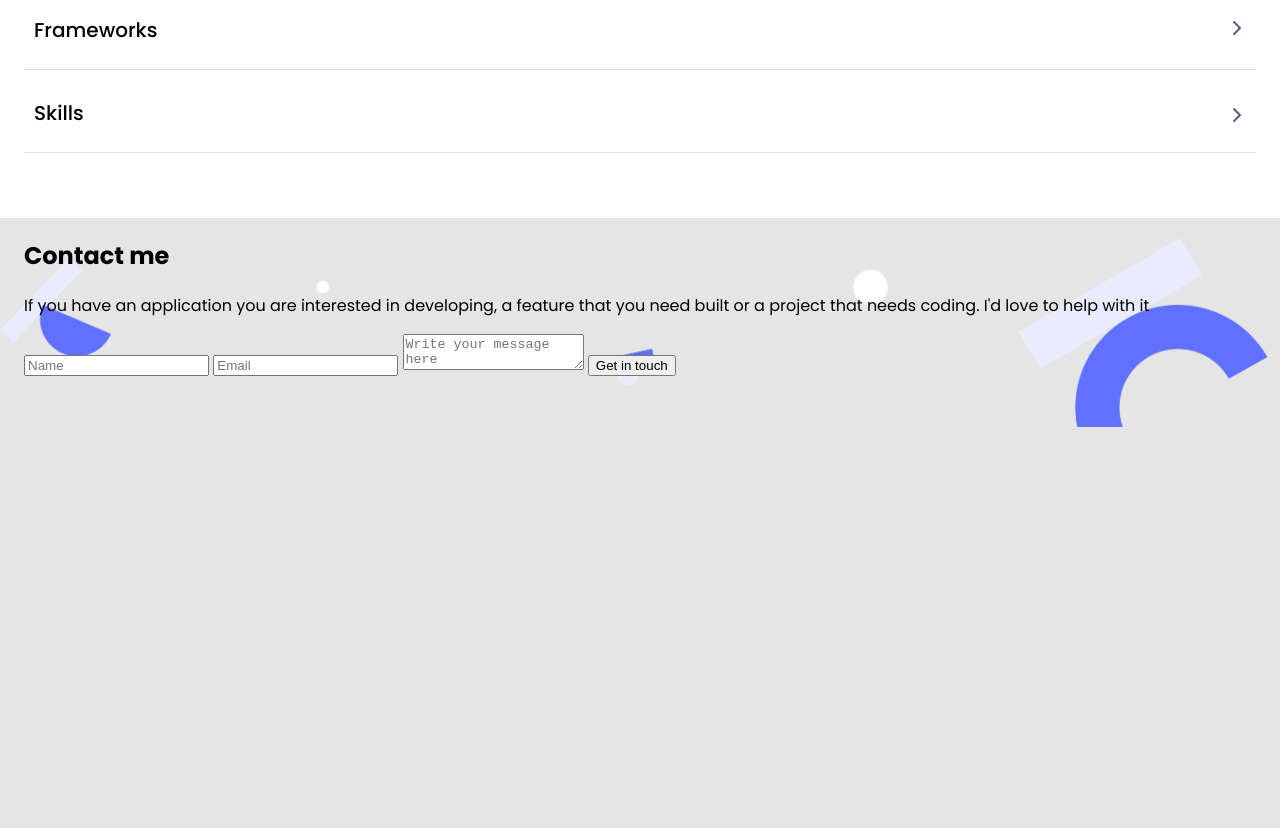
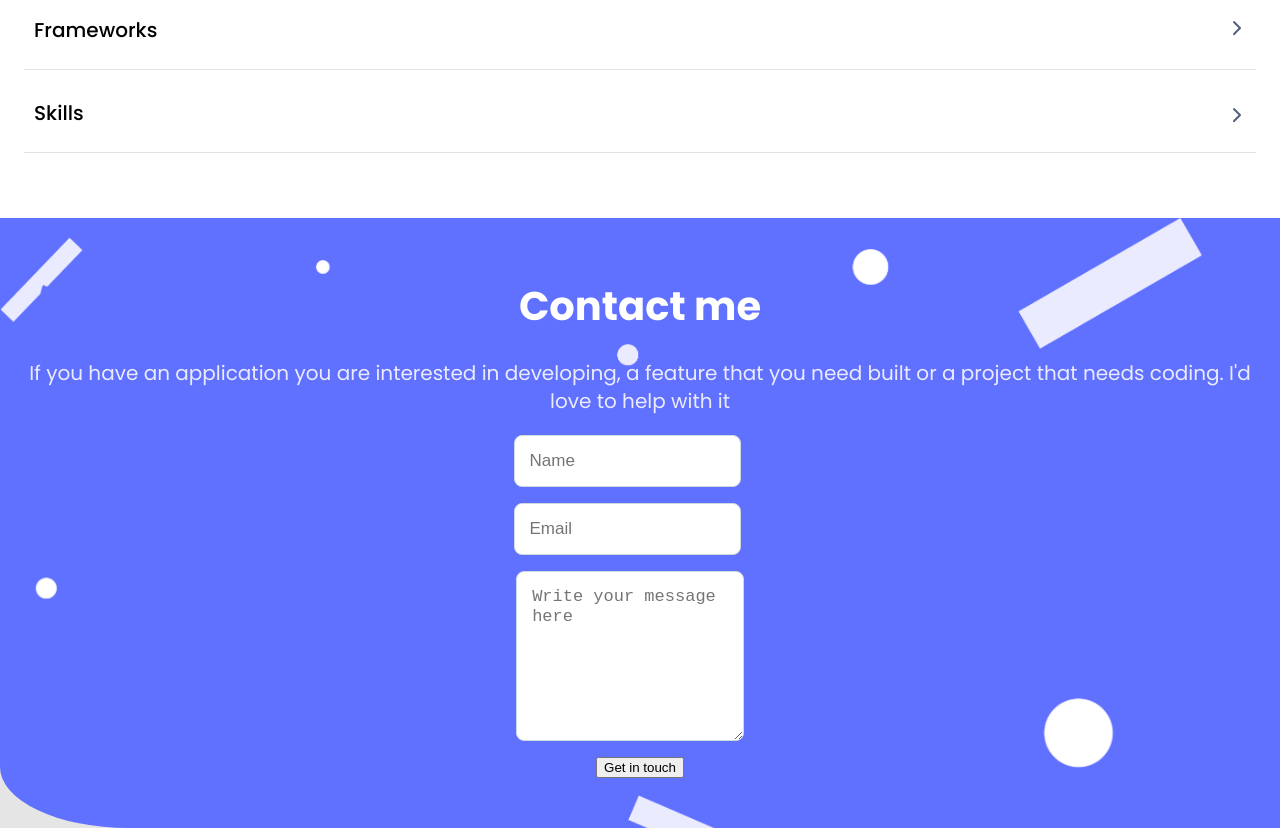
Before and after one commit to enis-memic/My-portfolio, a website: page index.html in a window 1280 px wide. Shown: the part 3868-4696 px from the top of the page. Before the commit the page ends 4295 px from the top, so only its background shows below. Drawn offline with Linux system fonts and the light colour scheme.

Commit message:
Edit the Contact section

```diff
--- a/index.html
+++ b/index.html
@@ -315,22 +315,26 @@
         that you need built or a project that needs coding. I'd love to help
         with it
       </p>
-      <form action="https://formspree.io/f/xayznonn" method="POST">
-        <input
+      <form action="https://formspree.io/f/xayznonn" method="POST" >
+
+        <div class="input">
+        <input class="contact-input"
           type="text"
           name="name"
           placeholder="Name"
           maxlength="30"
           required
         />
-        <input type="email" name="email" placeholder="Email" required />
-        <textarea
+      </div>
+      <div class="input">
+      <input class="contact-input" type="email" name="email" placeholder="Email" required /></div>
+        <textarea class="contact-input text-area"
           name="message"
           maxlength="500"
           placeholder="Write your message here"
           required
         ></textarea>
-        <button type="submit" class="btn-contact">Get in touch</button>
+        <button  type="submit" class="btn-contact">Get in touch</button>
       </form>
     </section>
   </body>
--- a/style.css
+++ b/style.css
@@ -296,3 +296,54 @@ li {
   color: #253858;
   margin-left: 20px;
 }
+
+.contact-section {
+  display:flex;
+  flex-direction: column;
+  align-items: center;
+  background-color: #6070ff;
+  /* border-top-left-radius: 80px; */
+}
+
+.contact-section h2 {
+  color:#fff;
+  width: 100%;
+  text-align: center;
+  padding-top: 25px;
+  font-weight: 700px;
+  font-size: 40px;
+}
+
+.contact-section p {
+  color: #ebebff;
+  font-weight: 400px;
+  font-size: 20px;
+  line-height: 28px;
+  text-align: center;
+  margin-top: -10px;
+}
+
+.contact-section form {
+  display: flex;
+  flex-direction: column;
+  align-items: center;
+  gap: 16px;
+}
+
+.contact-input {
+  padding: 15px;
+  width: 90%;
+  border-radius: 8px;
+  border: 1px solid #cfd8dc;
+  font-size: 17px;
+  font-weight: 400;
+  line-height: 20px;
+  color: #172b4d;
+  outline: none;
+}
+
+.text-area {
+  height: 170px;
+  margin-left: -20px;
+  width: 90%;
+}
```
